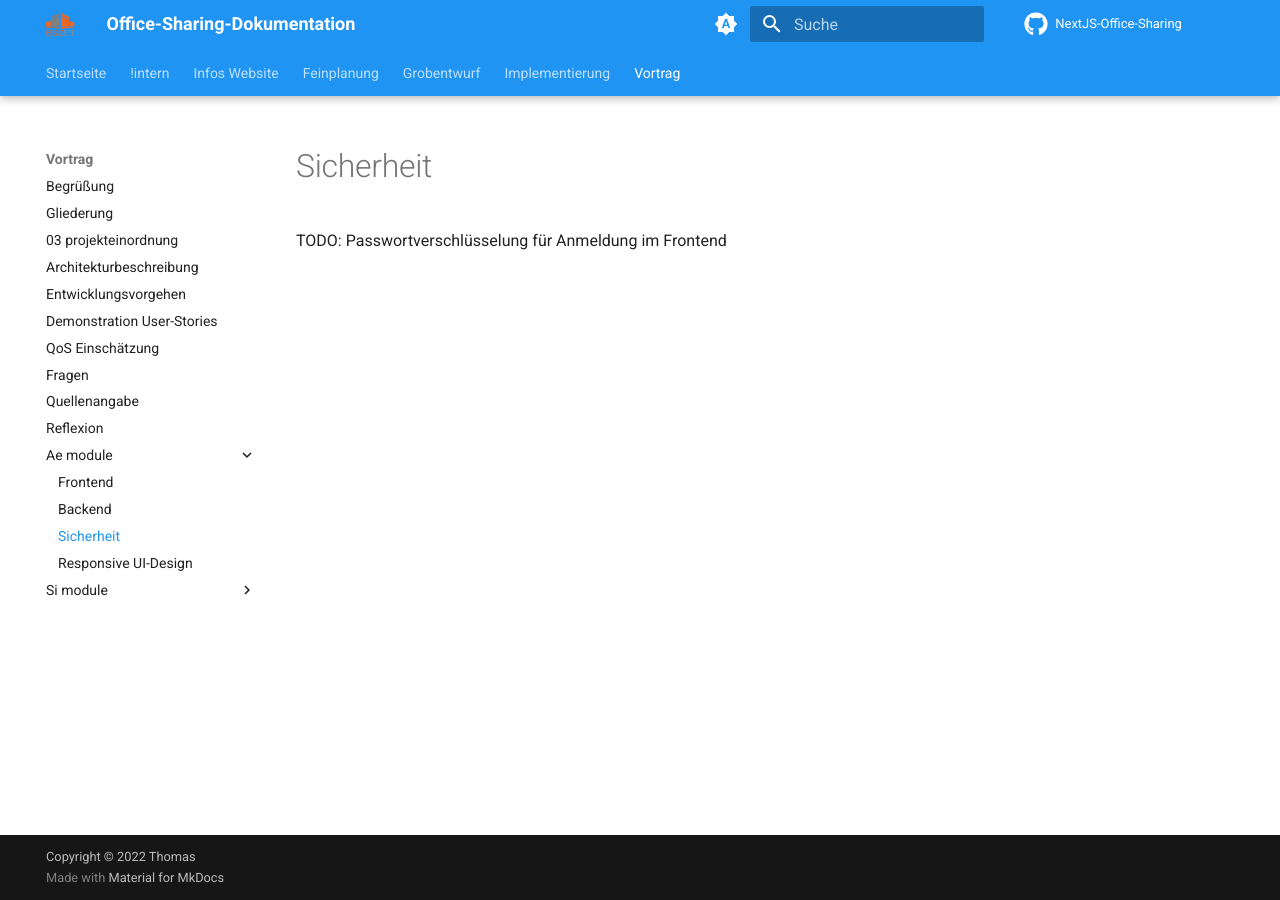
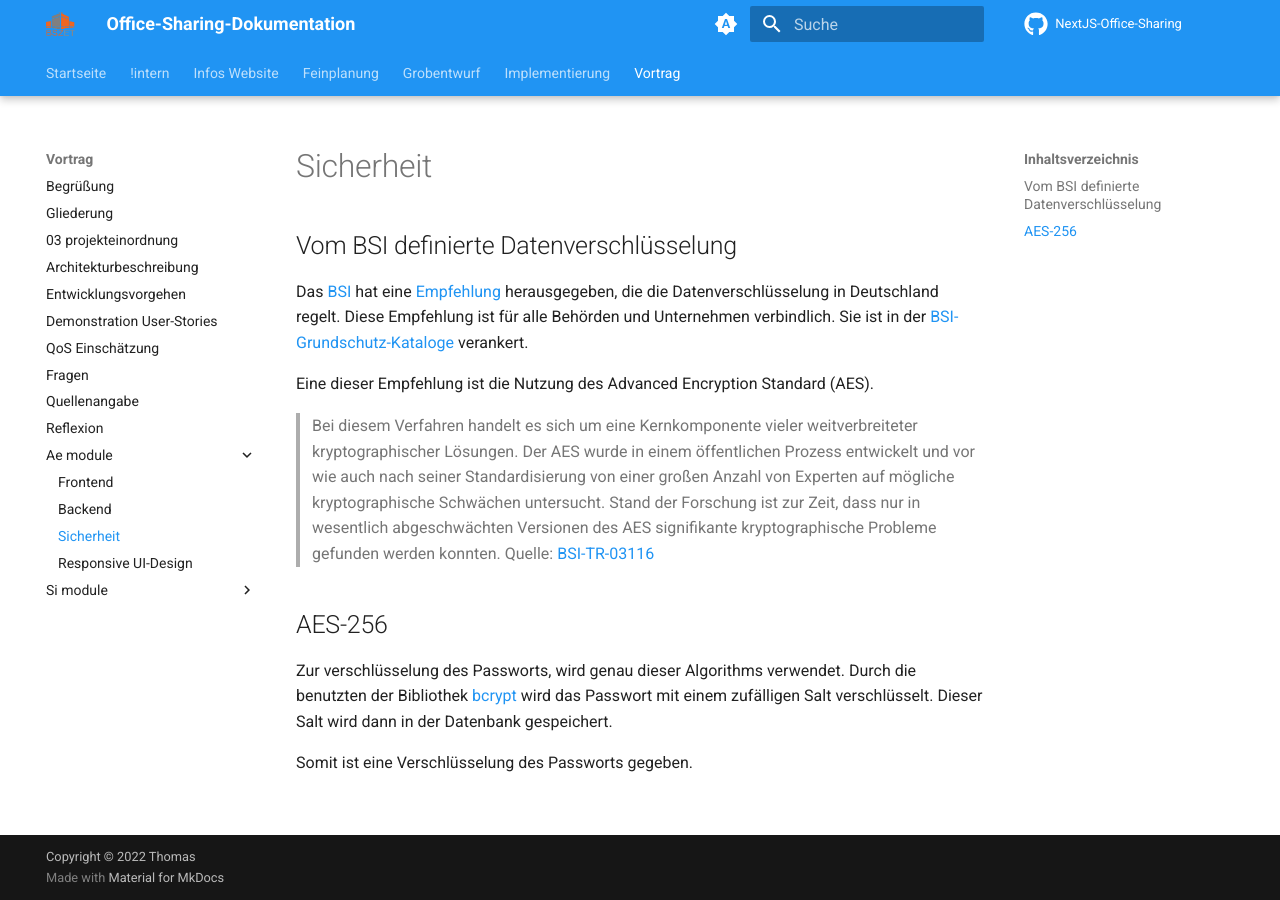
Before and after one commit to gz-bad-erzland-p2/Dokumentation, an MkDocs documentation site: the page built from docs/vortrag/ae-module/03_sicherheit.md, in a window 1280 px wide. Built offline with MkDocs 1.6.1 and Material for MkDocs 9.7.7, drawn with Linux system fonts in a browser that asks for light colours; comment, search, counter and statistics services are not loaded.

Commit message:
Add sicherheit for ae

```diff
--- a/docs/vortrag/ae-module/03_sicherheit.md
+++ b/docs/vortrag/ae-module/03_sicherheit.md
@@ -1,3 +1,16 @@
 # Sicherheit
 
-TODO: Passwortverschlüsselung für Anmeldung im Frontend
+## Vom BSI definierte Datenverschlüsselung
+
+Das [BSI](https://www.bsi.bund.de) hat eine [Empfehlung](https://www.bsi.bund.de/SharedDocs/Downloads/DE/BSI/Publikationen/TechnischeRichtlinien/TR03116/BSI-TR-03116.pdf?__blob=publicationFile&v=1) herausgegeben, die die Datenverschlüsselung in Deutschland regelt. Diese Empfehlung ist für alle Behörden und Unternehmen verbindlich. Sie ist in der [BSI-Grundschutz-Kataloge](https://www.bsi.bund.de/DE/Themen/Grundschutz/GrundschutzKataloge/GrundschutzKataloge_node.html) verankert.
+
+Eine dieser Empfehlung ist die Nutzung des Advanced Encryption Standard (AES).
+
+> Bei diesem Verfahren handelt es sich um eine Kernkomponente vieler weitverbreiteter kryptographischer Lösungen. Der AES wurde in einem öffentlichen Prozess entwickelt und vor wie auch nach seiner Standardisierung von einer großen Anzahl von Experten auf mögliche kryptographische Schwächen untersucht. Stand der Forschung ist zur Zeit, dass nur in wesentlich abgeschwächten Versionen des AES signifikante kryptographische Probleme gefunden werden konnten.
+> Quelle: [BSI-TR-03116](https://www.bsi.bund.de/SharedDocs/Downloads/DE/BSI/Publikationen/TechnischeRichtlinien/TR03116/BSI-TR-03116.pdf?__blob=publicationFile&v=1)
+
+## AES-256
+
+Zur verschlüsselung des Passworts, wird genau dieser Algorithms verwendet. Durch die benutzten der Bibliothek [bcrypt](LINK HIEREINFÜGEN) wird das Passwort mit einem zufälligen Salt verschlüsselt. Dieser Salt wird dann in der Datenbank gespeichert.
+
+Somit ist eine Verschlüsselung des Passworts gegeben.
```
